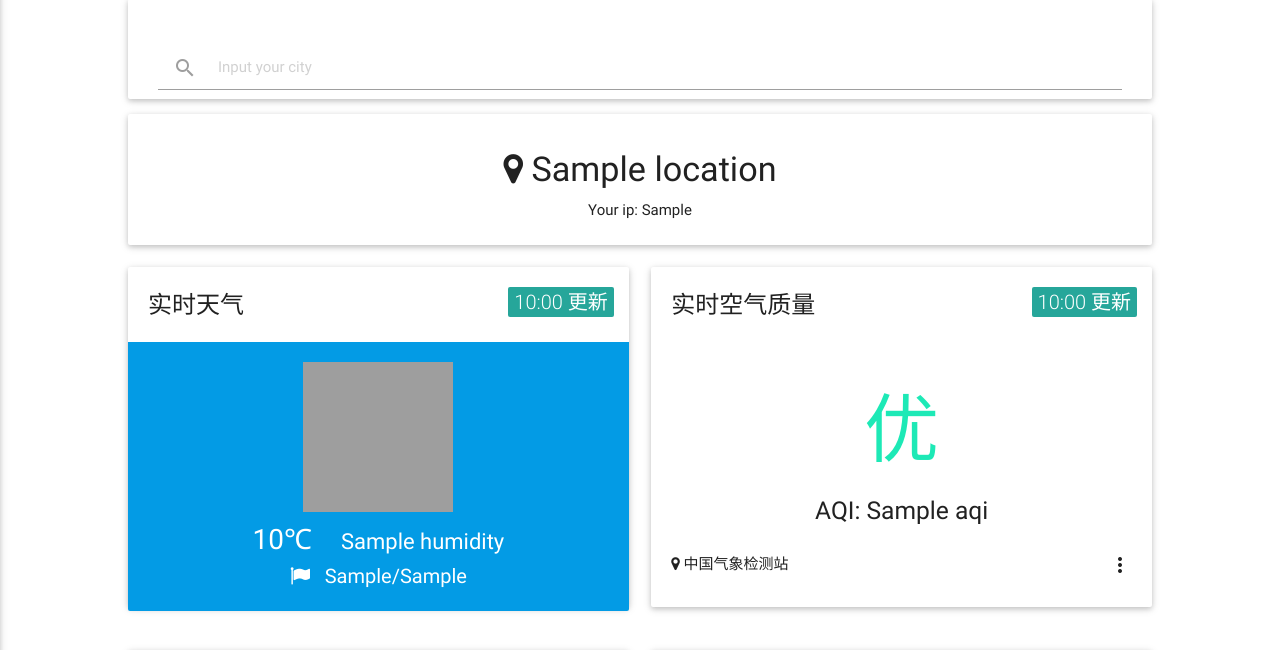
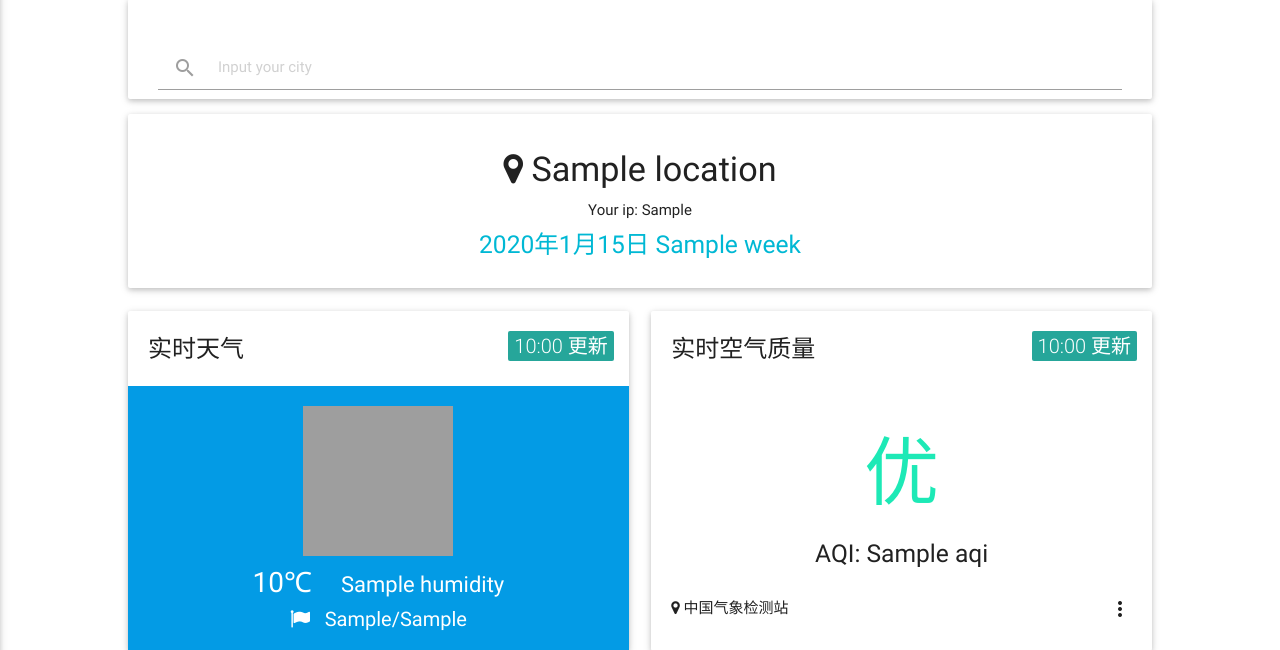
Before and after one commit to keysona/WeatherServer, a Flask app: template WeatherServer/templates/index.html in a window 1280 px wide. Shown: the part 115-765 px from the top of the page. Run offline with Flask 2, Linux system fonts and the light colour scheme; the template is opened without the code that fills it: most values are stand-ins (such as "Sample title", 1, 10 or a date in 2020); some libraries are stand-ins or nearby versions; grey boxes are pictures that could not be loaded.

Commit message:
Add a date display.

```diff
--- a/WeatherServer/__init__.py
+++ b/WeatherServer/__init__.py
@@ -24,12 +24,13 @@ def register_blueprints(app):
 def register_filters(app):
     from .filters import get_image_name, format_time,\
                          get_aqi_type, get_aqi_tips,\
-                         get_aqi_color
+                         get_aqi_color, format_datetime
     app.jinja_env.filters['get_image_name'] = get_image_name
     app.jinja_env.filters['format_time'] = format_time
     app.jinja_env.filters['get_aqi_type'] = get_aqi_type
     app.jinja_env.filters['get_aqi_tips'] = get_aqi_tips
     app.jinja_env.filters['get_aqi_color'] = get_aqi_color
+    app.jinja_env.filters['format_datetime'] = format_datetime
 
 
 
--- a/WeatherServer/filters.py
+++ b/WeatherServer/filters.py
@@ -4,6 +4,13 @@ def format_time(datetime):
     if len(minute) == 1:
         minute = '0' + minute
     return hour + ':' + minute
+
+
+def format_datetime(datetime):
+    year = str(datetime.year)
+    month = str(datetime.month)
+    day = str(datetime.day)
+    return '%s年%s月%s日' % (year, month, day)
 
 
 def get_image_name(weather):
--- a/WeatherServer/templates/index.html
+++ b/WeatherServer/templates/index.html
@@ -21,6 +21,9 @@
             {% endif %}
             {% if ip %}
               <h6 class="center-align">Your ip: {{ ip }}</h6>
+            {% endif %}
+            {% if date %}
+              <h5 class="center-align" style="color: #00b8d4;">{{ date | format_datetime }} {{ week }}</h5>
             {% endif %}
           </div>
         </div>
--- a/WeatherServer/weather/views.py
+++ b/WeatherServer/weather/views.py
@@ -91,7 +91,10 @@ def make_index_context(weather):
     aqi = weather.aqi
     indexs = weather.index
     forecasts = None
+    date = weather.datetime
+    week = weather.week
     if weather.forecast:
         forecasts = weather.forecast[:5]
     return dict(realtime=realtime, aqi=aqi,
-                indexs=indexs, forecasts=forecasts)
+                indexs=indexs, forecasts=forecasts,
+                date=date, week=week)
```
